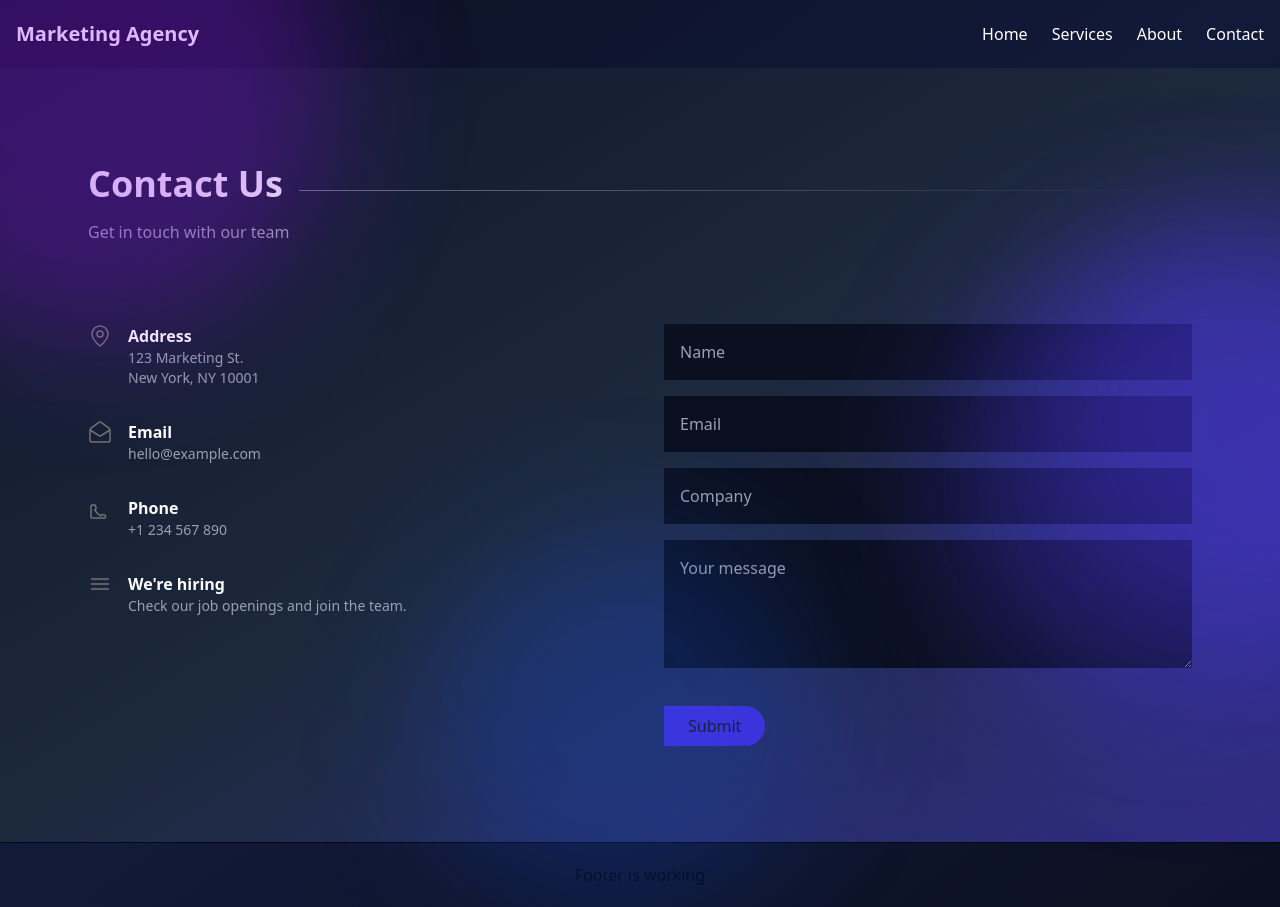
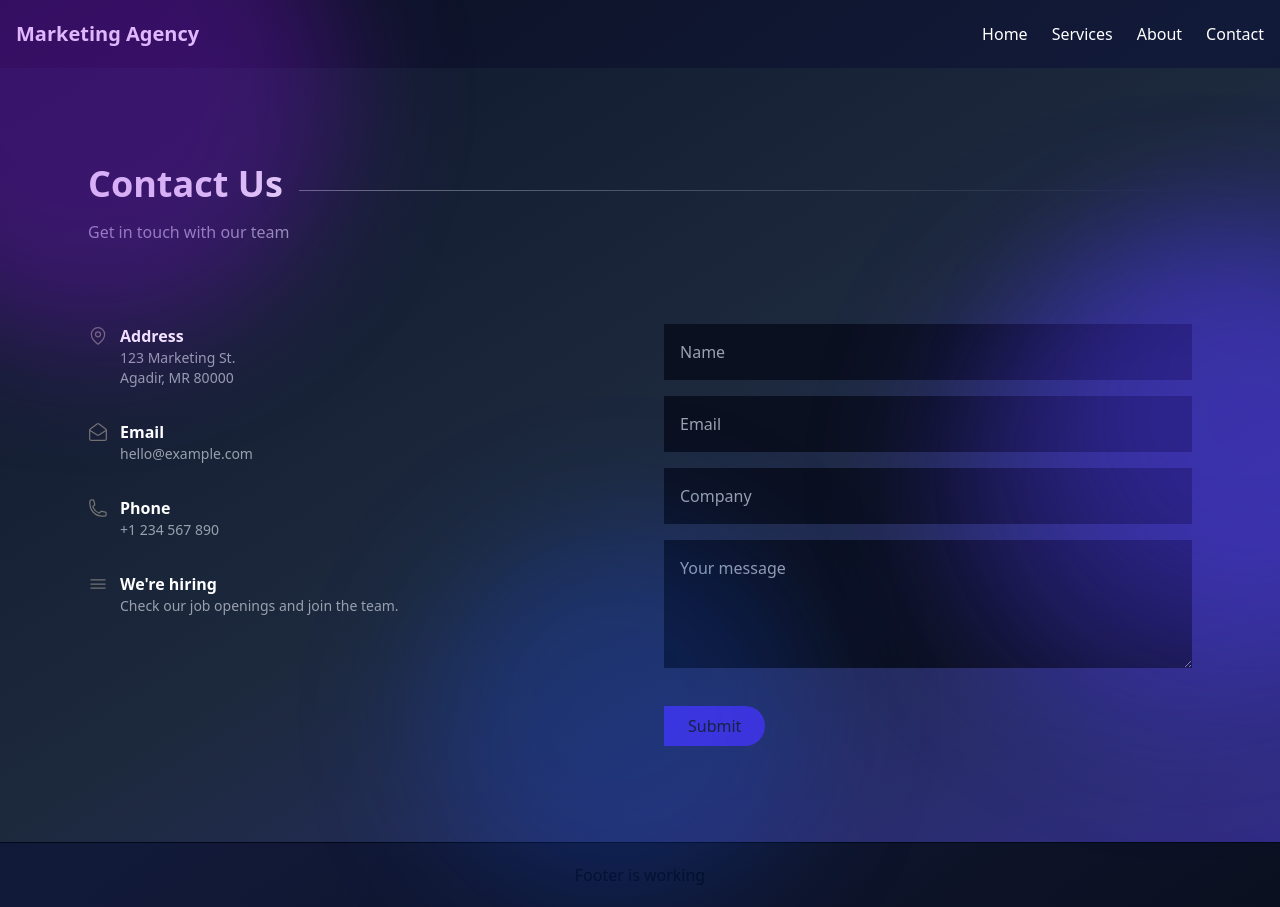
Before and after one commit to Lahcen-Ouhassou/Marketing-Agency-LandingPage, a React (Vite) app: page /contact in a window 1280 px wide. Built offline with nearby package versions, Linux system fonts and the light colour scheme.

Commit message:
UpdContact

```diff
--- a/src/pages/Contact.jsx
+++ b/src/pages/Contact.jsx
@@ -18,9 +18,9 @@
           {/* ----- Info ----- */}
           <div className="space-y-8">
             {/* Address */}
-            <div className="flex items-start gap-4">
+            <div className="flex items-start gap-3">
               <svg
-                className="shrink-0 w-6 h-6 text-neutral-500"
+                className="shrink-0 w-5 h-6 text-neutral-500"
                 xmlns="http://www.w3.org/2000/svg"
                 fill="none"
                 viewBox="0 0 24 24"
@@ -34,15 +34,15 @@
                 <h4 className="font-semibold text-white">Address</h4>
                 <p className="text-gray-400 text-sm">
                   123 Marketing St.
-                  <br /> New York, NY 10001
+                  <br /> Agadir, MR 80000
                 </p>
               </div>
             </div>
 
             {/* Email */}
-            <div className="flex items-start gap-4">
+            <div className="flex items-start gap-3">
               <svg
-                className="shrink-0 w-6 h-6 text-neutral-500"
+                className="shrink-0 w-5 h-6 text-neutral-500"
                 xmlns="http://www.w3.org/2000/svg"
                 fill="none"
                 viewBox="0 0 24 24"
@@ -59,17 +59,22 @@
             </div>
 
             {/* Phone */}
-            <div className="flex items-start gap-4">
+            <div className="flex items-start gap-3">
             <svg
-                className="shrink-0 w-6 h-6 text-neutral-500"
   xmlns="http://www.w3.org/2000/svg"
   fill="none"
   viewBox="0 0 24 24"
+  strokeWidth={1.5}
   stroke="currentColor"
-                strokeWidth={1.5}
+  className="shrink-0 w-5 h-6 text-neutral-500"
 >
-                <path d="M3 10a1 1 0 0 1 1-1h2.5a1 1 0 0 1 1 .7l.6 2a1 1 0 0 1-.2 1l-1.2 1.2a16 16 0 0 0 6 6l1.2-1.2a1 1 0 0 1 1-.2l2 .6a1 1 0 0 1 .7 1V21a1 1 0 0 1-1 1H4a1 1 0 0 1-1-1v-11Z" />
+  <path
+    strokeLinecap="round"
+    strokeLinejoin="round"
+    d="M2.25 6.75c0 8.284 6.716 15 15 15h2.25a2.25 2.25 0 0 0 2.25-2.25v-1.372c0-.516-.351-.966-.852-1.091l-4.423-1.106c-.44-.11-.902.055-1.173.417l-.97 1.293c-.282.376-.769.542-1.21.38a12.035 12.035 0 0 1-7.143-7.143c-.162-.441.004-.928.38-1.21l1.293-.97c.363-.271.527-.734.417-1.173L6.963 3.102a1.125 1.125 0 0 0-1.091-.852H4.5A2.25 2.25 0 0 0 2.25 4.5v2.25Z"
+  />
 </svg>
+
               <div>
                 <h4 className="font-semibold text-white">Phone</h4>
                 <p className="text-gray-400 text-sm">+1 234 567 890</p>
@@ -77,9 +82,9 @@
             </div>
 
             {/* Hiring */}
-            <div className="flex items-start gap-4">
+            <div className="flex items-start gap-3">
               <svg
-                className="shrink-0 w-6 h-6 text-neutral-500"
+                className="shrink-0 w-5 h-6 text-neutral-500"
                 xmlns="http://www.w3.org/2000/svg"
                 fill="none"
                 viewBox="0 0 24 24"
@@ -122,7 +127,7 @@
               className="w-full max-h-48 min-h-25 p-4 text-white placeholder-gray-400 focus:outline-none focus:ring-2 focus:ring-indigo-400 "
               style={{ backgroundColor: "#0B1020" }}
             ></textarea>
-            <button className="mt-4 px-6 py-2 bg-indigo-700 text-neutral-900 rounded-r-3xl font-medium hover:bg-indigo-400 transition">
+            <button className="mt-4 px-6 py-2 bg-indigo-700 text-neutral-900 rounded-r-3xl font-medium hover:bg-indigo-500 transition">
               Submit
             </button>
           </div>
```
Lines whose indentation alone changed are shown as unchanged.
